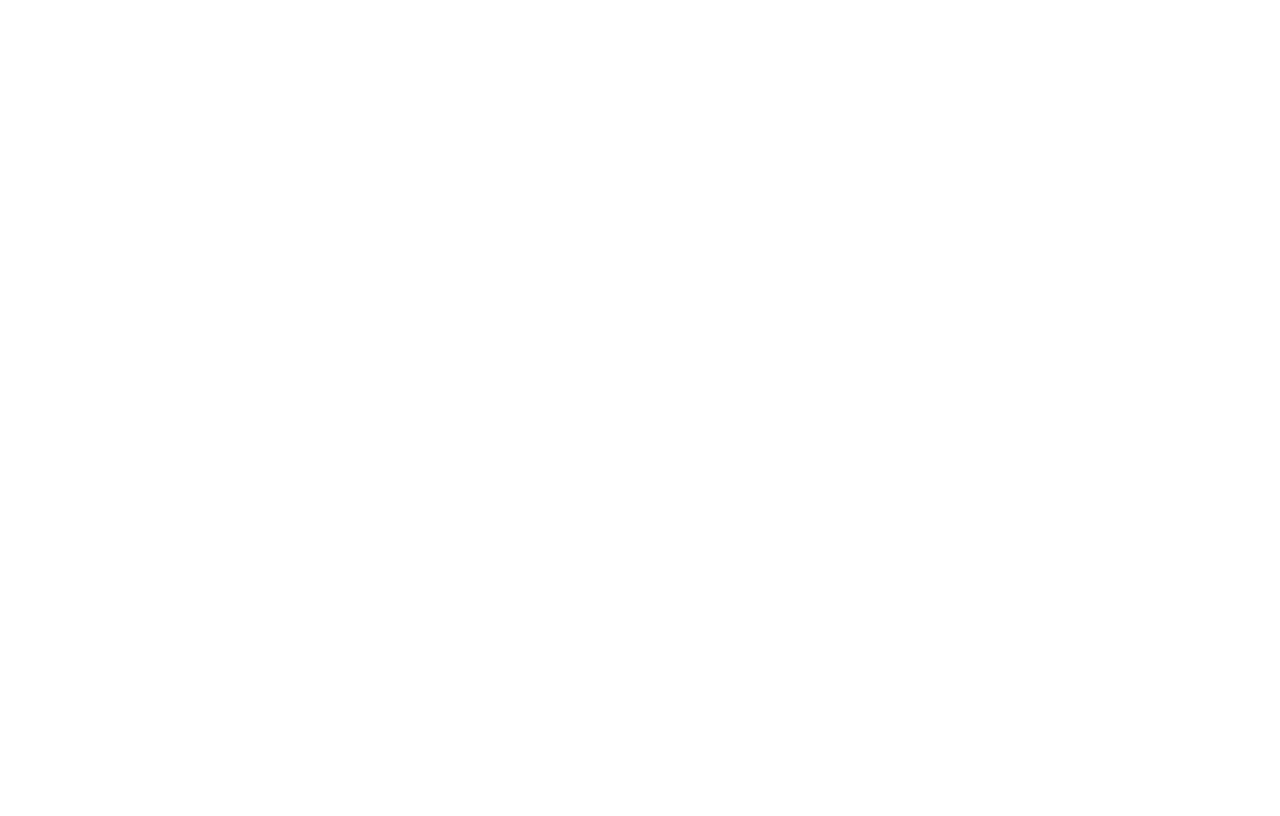
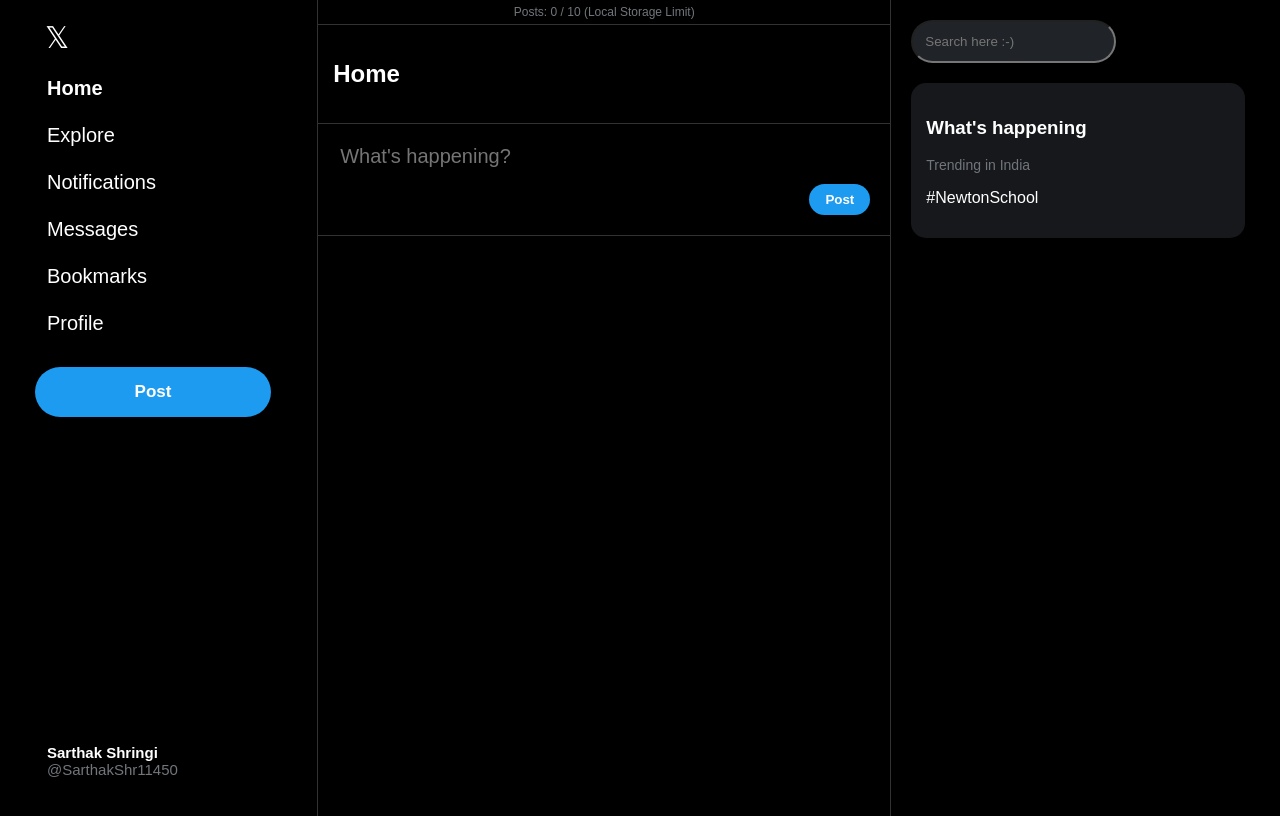
Before and after one commit to Achintya-Pandey111/twitterClone, a React (Vite) app: page / in a window 1280 px wide. Shown: the top 816 px of the page. Built offline with nearby package versions, Linux system fonts and the light colour scheme.

Commit message:
feat: complete X-clone UI layout with three-column grid and postcards

```diff
--- a/index.html
+++ b/index.html
@@ -1,13 +1,11 @@
-<!doctype html>
+<!DOCTYPE html>
 <html lang="en">
   <head>
     <meta charset="UTF-8" />
-    <link rel="icon" type="image/svg+xml" href="./xLogo.png" />
+    <link rel="icon" type="image/svg+xml" href="/xLogo.png" />
     <meta name="viewport" content="width=device-width, initial-scale=1.0" />
     <title>twitterclone</title>
-  </head>
-  <body>
-    <div id="root"></div>
+  </head> <body> <div id="root"></div>
     <script type="module" src="/src/main.jsx"></script>
   </body>
 </html>
--- a/src/App.jsx
+++ b/src/App.jsx
@@ -1,9 +1,14 @@
-import React , {useState} from 'react'
-
+import Sidebar from './Components/Sidebar.jsx';
+import Feed from './Components/Feed.jsx';
+import Widgets from './Components/Widgets.jsx'
 function App() {
   return (
-    <div></div>
-  )
+    <div className="app-container">
+      <Sidebar />
+      <Feed />
+      <Widgets />
+    </div>
+  );
 }
 
-export default App
+export default App;
--- /dev/null
+++ b/src/Components/Feed.jsx
@@ -0,0 +1,96 @@
+import { useState, useEffect } from 'react';
+
+const Feed = () => {
+  const [tweets, setTweets] = useState([]);
+  const [input, setInput] = useState("");
+  const MAX_POSTS = 10;
+
+  useEffect(() => {
+    const saved = JSON.parse(localStorage.getItem('x-posts')) || [];
+    setTweets(saved);
+  }, []);
+
+  const handlePost = () => {
+    if (!input.trim() || tweets.length >= MAX_POSTS) return;
+
+    const newTweet = {
+      id: Date.now(),
+      user: localStorage.getItem('userName') || "Sarthak Shringi",
+      handle: localStorage.getItem('userHandle') || "@SarthakShr11450",
+      text: input,
+    };
+
+    const updated = [newTweet, ...tweets];
+    setTweets(updated);
+    localStorage.setItem('x-posts', JSON.stringify(updated));
+    setInput("");
+  };
+  const handleLike = (id) => {
+  const updated = tweets.map(t =>
+    t.id === id ? { ...t, likes: (t.likes || 0) + 1 } : t
+  );
+  setTweets(updated);
+  localStorage.setItem('x-posts', JSON.stringify(updated));
+};
+
+const deleteTweet = (id) => {
+  const updated = tweets.filter(t => t.id !== id);
+  setTweets(updated);
+  localStorage.setItem('x-posts', JSON.stringify(updated));
+};
+
+  return (
+    <div className="feed">
+      <div className="storage-info">
+        Posts: {tweets.length} / {MAX_POSTS} (Local Storage Limit)
+      </div>
+
+      <header className="feed-header">
+        <h2>Home</h2>
+      </header>
+
+      <div className="tweet-input-section">
+        <input
+          value={input}
+          onChange={(e) => setInput(e.target.value)}
+          placeholder="What's happening?"
+        />
+        <button onClick={handlePost} className="post-btn-small">Post</button>
+      </div>
+
+      <div className="tweets-container">
+        {tweets.map(tweet => (
+  <div key={tweet.id} className="tweet-postcard">
+    <div className="avatar-circle">{tweet.user.charAt(0)}</div>
+    <div className="tweet-main">
+      <div className="tweet-user-details" style={{ display: 'flex', justifyContent: 'space-between' }}>
+        <div>
+          <span className="user-bold">{tweet.user}</span>
+          <span className="handle-gray">{tweet.handle} · 1m</span>
+        </div>
+        {/* Delete Button */}
+        <button
+          onClick={() => deleteTweet(tweet.id)}
+          style={{ background: 'none', border: 'none', color: '#71767b', cursor: 'pointer' }}
+        >
+          ✕
+        </button>
+      </div>
+      <p className="tweet-body-text">{tweet.text}</p>
+      <div className="tweet-actions-row">
+        <span>💬 0</span>
+        <span>🔁 0</span>
+        <span onClick={() => handleLike(tweet.id)} style={{ cursor: 'pointer' }}>
+          ❤️ {tweet.likes || 0}
+        </span>
+        <span>📊 0</span>
+      </div>
+    </div>
+  </div>
+))}
+      </div>
+    </div>
+  );
+};
+
+export default Feed;
--- /dev/null
+++ b/src/Components/Sidebar.jsx
@@ -0,0 +1,28 @@
+const Sidebar = () => {
+  const name = localStorage.getItem('userName') || "Sarthak Shringi";
+  const handle = localStorage.getItem('userHandle') || "@SarthakShr11450";
+
+  return (
+    <div className="sidebar">
+      <div className="logo">𝕏</div>
+      <nav className="nav-menu">
+        <div className="nav-link bold">Home</div>
+        <div className="nav-link">Explore</div>
+        <div className="nav-link">Notifications</div>
+        <div className="nav-link">Messages</div>
+        <div className="nav-link">Bookmarks</div>
+        <div className="nav-link">Profile</div>
+      </nav>
+      <button className="post-btn-large">Post</button>
+
+      <div className="sidebar-profile">
+        <div className="profile-info">
+          <span className="profile-name">{name}</span>
+          <span className="profile-handle">{handle}</span>
+        </div>
+      </div>
+    </div>
+  );
+};
+
+export default Sidebar;
--- /dev/null
+++ b/src/Components/Widgets.jsx
@@ -0,0 +1,14 @@
+const Widgets = () => {
+  return (
+    <div className="widgets">
+      <input className="search-bar" placeholder="Search here :-)"/>
+      <div className="trending-box">
+        <h3>What's happening</h3>
+        <p style={{ color: '#71767b', fontSize: '14px' }}>Trending in India</p>
+        <p>#NewtonSchool</p>
+      </div>
+    </div>
+  );
+};
+
+export default Widgets;
--- /dev/null
+++ b/src/index.css
@@ -0,0 +1,167 @@
+body {
+  background-color: #000000;
+  color: #ffffff;
+  margin: 0;
+  font-family: Arial, sans-serif;
+}
+
+.app-container {
+  display: flex;
+  justify-content: center;
+  max-width: 1250px;
+  margin: 0 auto;
+}
+
+/* Sidebar */
+.sidebar {
+  width: 275px;
+  height: 100vh;
+  padding: 10px 20px;
+  border-right: 1px solid #2f3336;
+  display: flex;
+  flex-direction: column;
+}
+
+.logo { font-size: 30px; padding: 10px; }
+
+.nav-link {
+  padding: 12px;
+  font-size: 20px;
+  border-radius: 30px;
+  cursor: pointer;
+}
+.nav-link:hover { background-color: #181818; }
+.bold { font-weight: bold; }
+
+.post-btn-large {
+  background-color: #1d9bf0;
+  color: white;
+  border: none;
+  padding: 15px;
+  border-radius: 30px;
+  font-weight: bold;
+  margin-top: 20px;
+  width: 90%;
+  font-size: 17px;
+}
+
+/* Feed */
+.feed {
+  width: 600px;
+  border-right: 1px solid #2f3336;
+  min-height: 100vh;
+}
+
+.storage-info {
+  text-align: center;
+  font-size: 12px;
+  color: #71767b;
+  padding: 5px;
+  border-bottom: 1px solid #2f3336;
+}
+
+.feed-header {
+  padding: 15px;
+  backdrop-filter: blur(10px);
+  border-bottom: 1px solid #2f3336;
+}
+
+.tweet-input-section {
+  padding: 20px;
+  border-bottom: 1px solid #2f3336;
+  display: flex;
+  flex-direction: column;
+}
+
+.tweet-input-section input {
+  background: none;
+  border: none;
+  color: white;
+  font-size: 20px;
+  outline: none;
+  margin-bottom: 15px;
+}
+
+.post-btn-small {
+  background-color: #1d9bf0;
+  color: white;
+  border: none;
+  padding: 8px 16px;
+  border-radius: 20px;
+  font-weight: bold;
+  align-self: flex-end;
+}
+
+/* Postcard Style */
+.tweet-postcard {
+  display: flex;
+  padding: 15px;
+  border-bottom: 1px solid #2f3336;
+}
+
+.avatar-circle {
+  width: 40px;
+  height: 40px;
+  background-color: #333333;
+  border-radius: 50%;
+  display: flex;
+  align-items: center;
+  justify-content: center;
+  margin-right: 12px;
+  font-weight: bold;
+}
+
+.tweet-user-details { display: flex; gap: 5px; margin-bottom: 5px; }
+.user-bold { font-weight: bold; }
+.handle-gray { color: #71767b; }
+.tweet-body-text { line-height: 1.4; margin: 0; }
+.tweet-actions-row {
+  display: flex;
+  justify-content: space-between;
+  margin-top: 10px;
+  color: #71767b;
+  max-width: 400px;
+}
+
+/* Widgets */
+.widgets { width: 350px; padding: 20px; }
+.search-bar {
+  background-color: #202327;
+  padding: 12px;
+  border-radius: 25px;
+  color: #71767b;
+  margin-bottom: 20px;
+}
+.trending-box {
+  background-color: #16181c;
+  padding: 15px;
+  border-radius: 15px;
+}
+.sidebar-profile {
+  margin-top: auto;
+  margin-bottom: 20px;
+  padding: 12px;
+  display: flex;
+  align-items: center;
+  border-radius: 30px;
+}
+
+.sidebar-profile:hover {
+  background-color: #181818;
+  cursor: pointer;
+}
+
+.profile-info {
+  display: flex;
+  flex-direction: column; /* This puts the handle BELOW the name */
+}
+
+.profile-name {
+  font-weight: bold;
+  font-size: 15px;
+}
+
+.profile-handle {
+  color: #71767b;
+  font-size: 15px;
+}
--- a/src/main.jsx
+++ b/src/main.jsx
@@ -1,9 +1,10 @@
-import { StrictMode } from 'react'
-import { createRoot } from 'react-dom/client'
+import React from 'react' // You were missing this import
+import ReactDOM from 'react-dom/client'
 import App from './App.jsx'
+import './index.css'
 
-createRoot(document.getElementById('root')).render(
-  <StrictMode>
+ReactDOM.createRoot(document.getElementById('root')).render(
+  <React.StrictMode>
     <App />
-  </StrictMode>,
-)
+  </React.StrictMode>
+); // Added the missing closing parenthesis and semicolon
```
Also changed, not shown: 1 other file (tests, documents, lock files or other folders).
